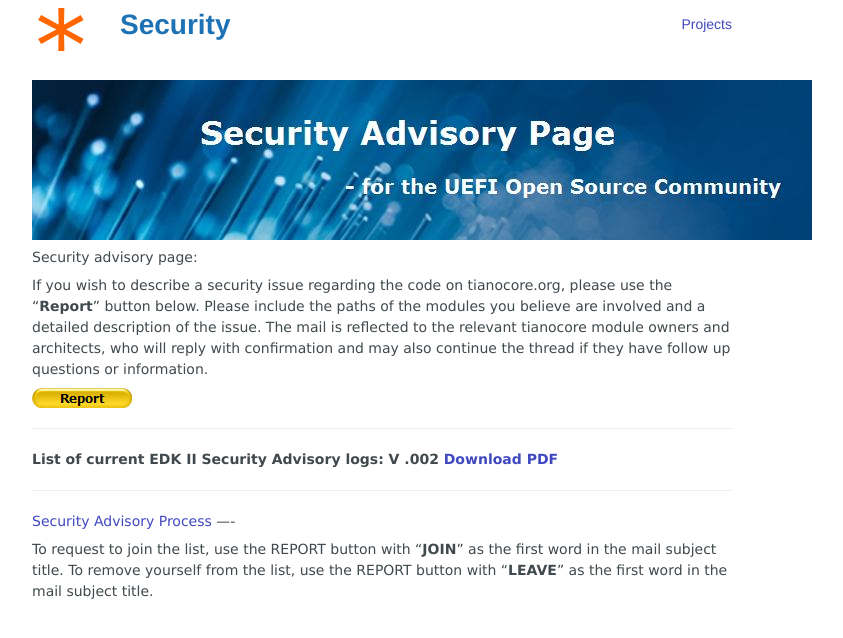
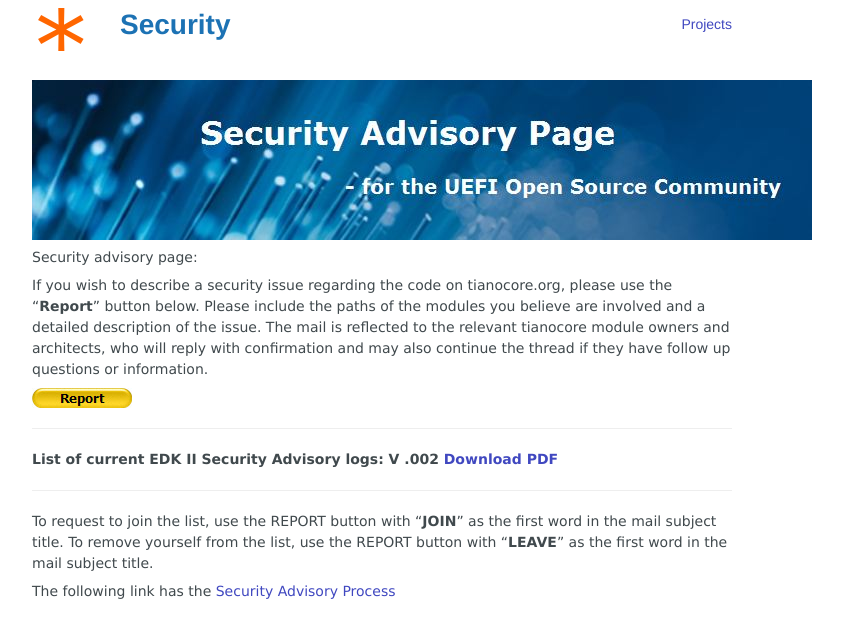
Before and after one commit to tianocore/tianocore.github.io, a Jekyll site: the page built from security/index.md, in a window 1280 px wide. Shown: the top 638 px of the page, without its empty margins (258-1101 px from the left). Built offline with Jekyll 4.4.1, drawn with Linux system fonts in a browser that asks for light colours; nearby versions of some CDN libraries.

Commit message:
Update index.md

```diff
--- a/security/index.md
+++ b/security/index.md
@@ -18,7 +18,8 @@ If you wish to describe a security issue regarding the code on tianocore.org, pl
 <b>List of current EDK II Security Advisory logs:  V .002 <a href="{{edk2files}}/Security_Advisory/EDK%20II%20Security%20Advisory%20Log%20002.pdf/download"> Download PDF</a></b>
 
 ----
-  <a href="{{wiki}}/Security Advisory Process" title="Security Advisory Process "> Security Advisory Process </a>
-----
+
 
 To request to join the list, use the REPORT button with "<b>JOIN</b>" as the first word in the mail subject title. To remove yourself from the list, use the REPORT button with "<b>LEAVE</b>" as the first word in the mail subject title.
+
+The following link has the  <a href="{{wiki}}/Security_Advisory_Process" title="Security Advisory Process "> Security Advisory Process </a>
```
